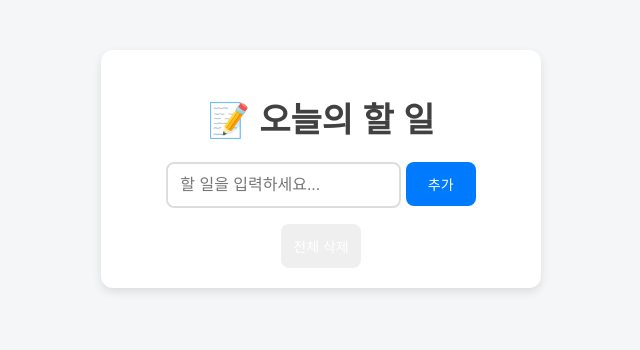
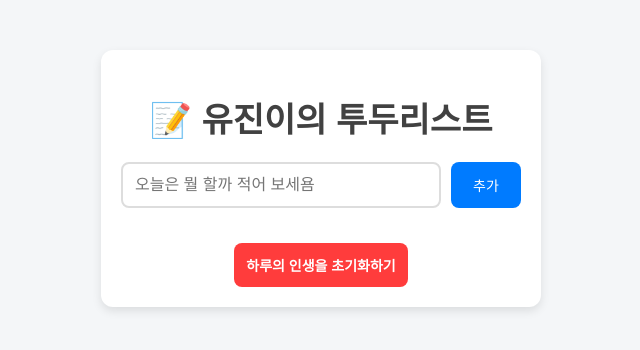
Before and after one commit to logan980102/PostgreSQL-todo, a Flask app: page / in a window 1280 px wide. Shown: the top 350 px of the page, without its empty margins (319-959 px from the left). Run offline with Flask 3, Linux system fonts and the light colour scheme; data that the repository does not hold is empty; some libraries are stand-ins or nearby versions.

Commit message:
기록삭제,grml

```diff
--- a/templates/index.html
+++ b/templates/index.html
@@ -4,22 +4,25 @@
     <meta charset="UTF-8" />
     <meta name="viewport" content="width=device-width, initial-scale=1.0" />
     <title>투두리스트</title>
-    <link rel="stylesheet" href="/static/styles.css" />
+    <link
+      rel="stylesheet"
+      href="{{ url_for('static', filename='styles.css') }}"
+    />
   </head>
   <body>
     <div class="container">
-      <h1>📝 오늘의 할 일</h1>
-      <div class="input-container">
+      <h1>📝 유진이의 투두리스트</h1>
+      <div class="input-area">
         <input
           type="text"
           id="task-input"
-          placeholder="할 일을 입력하세요..."
+          placeholder="오늘은 뭘 할까 적어 보세욤"
         />
         <button id="add-btn">추가</button>
       </div>
       <ul id="task-list"></ul>
-      <button id="reset-btn">전체 삭제</button>
+      <button id="reset-btn" class="reset">하루의 인생을 초기화하기</button>
     </div>
-    <script src="/static/script.js"></script>
+    <script src="{{ url_for('static', filename='script.js') }}"></script>
   </body>
 </html>
```
